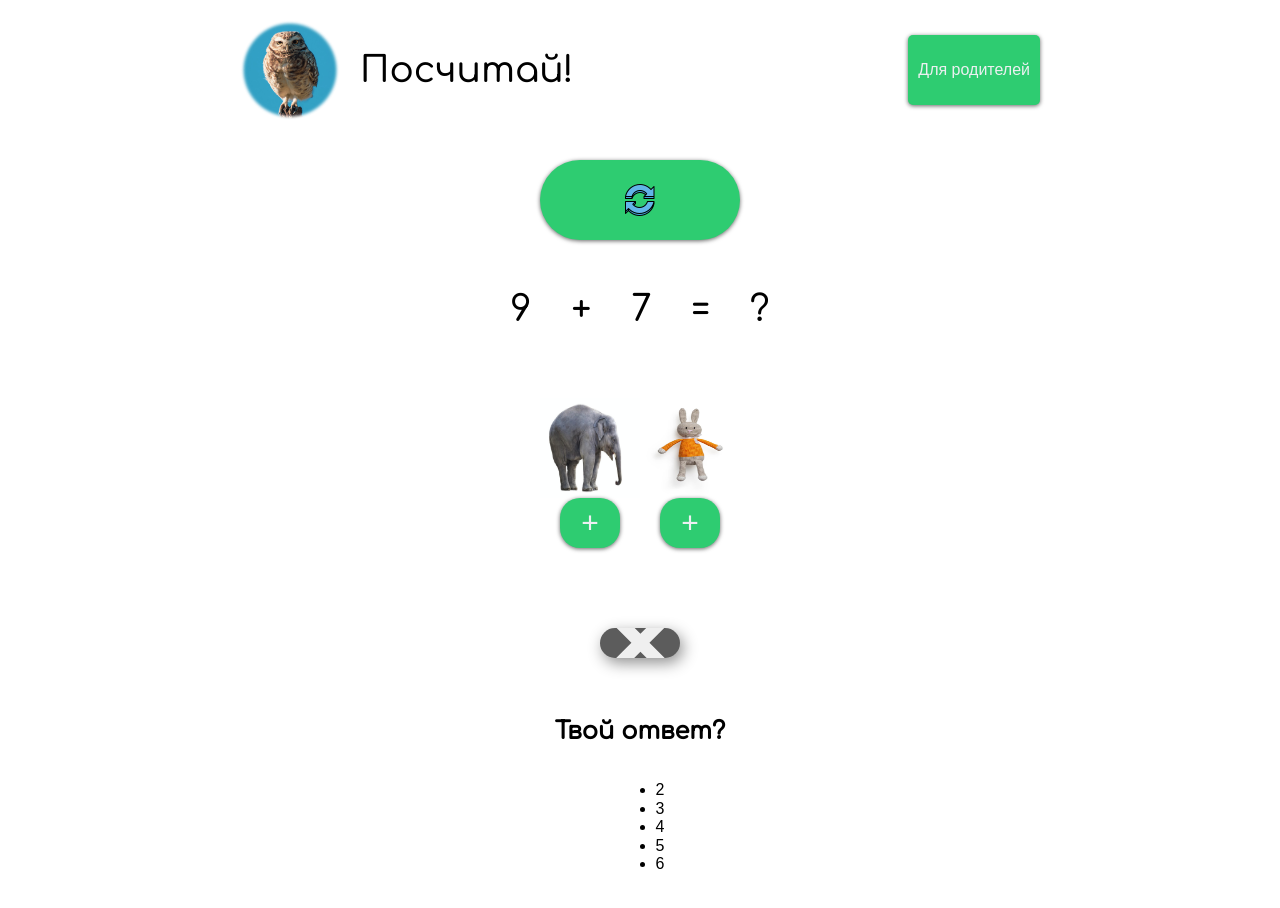
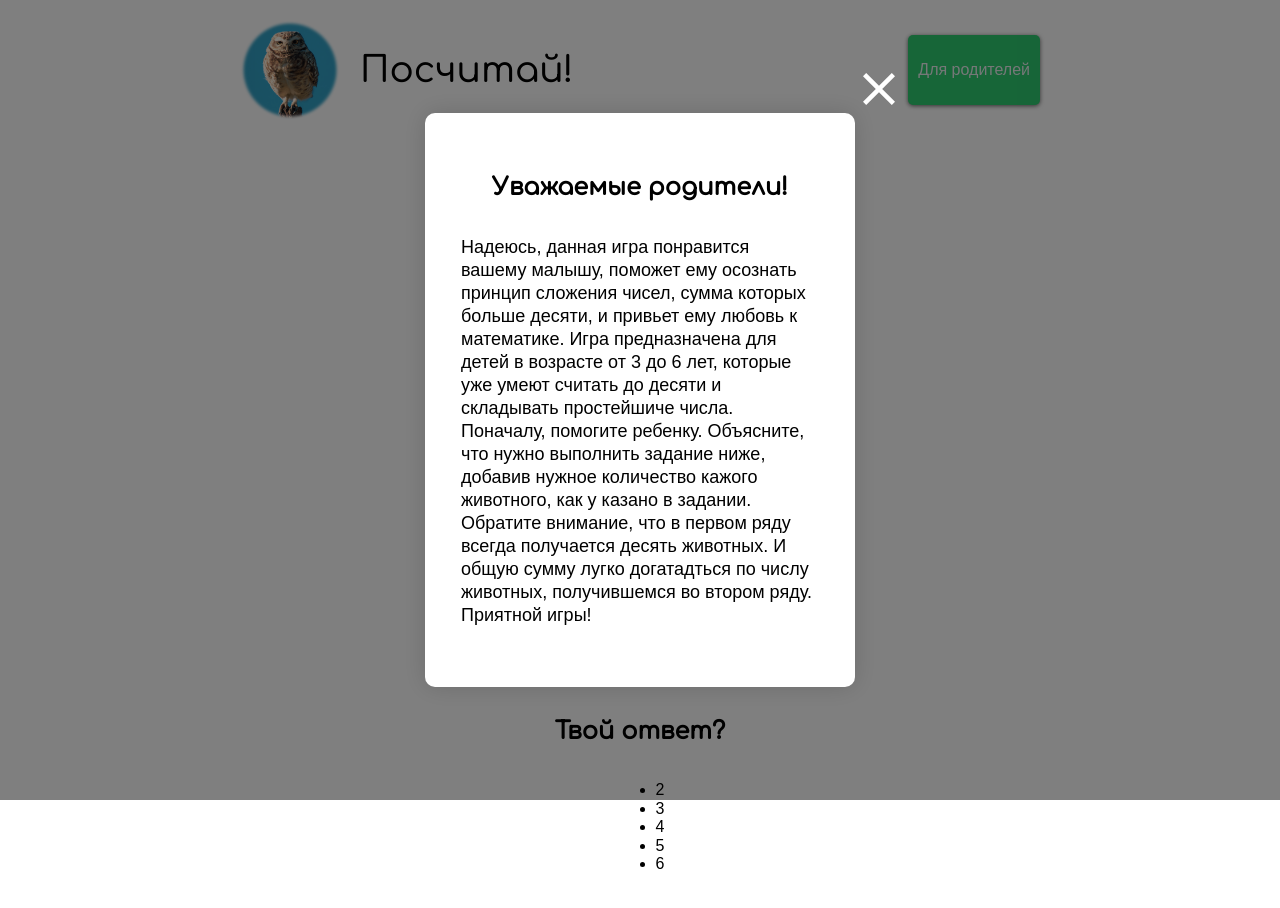
Before and after one commit to wolfox18/babymath, a React (Create React App) app: page / in a window 1280 px wide. Both pictures are taken after a click on the button "Для родителей". Built offline with nearby package versions, Linux system fonts and the light colour scheme; a web font is replaced by a local one.

Commit message:
added popup

```diff
--- a/src/App.css
+++ b/src/App.css
@@ -20,3 +20,11 @@
   align-items: center;
   padding: 20px 30px;
 }
+.transparent-button {
+  transition: opacity 0.3s ease 0s;
+  cursor: pointer;
+}
+
+.transparent-button:hover {
+  opacity: 0.6;
+}
--- a/src/App.js
+++ b/src/App.js
@@ -1,30 +1,53 @@
-import './App.css';
-import { Header } from './components/Header/Header';
-import { Task } from './components/Task/Task';
-import { Field } from './components/Field/Field';
-import { Answer } from './components/Answer/Answer';
-import React from 'react';
+import "./App.css";
+import { Header } from "./components/Header/Header";
+import { Task } from "./components/Task/Task";
+import { Field } from "./components/Field/Field";
+import { Answer } from "./components/Answer/Answer";
+import React from "react";
+import { Popup } from "./components/Popup/Popup";
 
 function App() {
   const [digits, setDigits] = React.useState([0, 0]);
+  const [isInfoPopupOpened, setIsInfoPopupOpened] = React.useState(false);
 
   React.useEffect(() => {
     refreshTask();
-  }, [])
+  }, []);
 
   const refreshTask = () => {
     const a = Math.floor(Math.random() * 4 + 6);
     const b = Math.floor(Math.random() * 7 + 3);
     setDigits([a, b]);
-  }
+  };
+
+  const closeInfoPopup = () => {
+    setIsInfoPopupOpened(false);
+  };
+  const onInfoPopupOpenClick = () => {
+    setIsInfoPopupOpened(true);
+  };
 
   return (
     <div className="page">
-      <Header />
+      <Header onParentsButtonClick={onInfoPopupOpenClick} />
       <main>
-        <Task digits={digits} onRefreshCick={refreshTask}/>
+        <Task digits={digits} onRefreshCick={refreshTask} />
         <Field />
         <Answer />
+        <Popup
+          isOpen={isInfoPopupOpened}
+          onClose={closeInfoPopup}
+          title="Уважаемые родители!"
+          text="Надеюсь, данная игра понравится вашему малышу,
+          поможет ему осознать принцип сложения чисел, сумма которых больше
+          десяти, и привьет ему любовь к математике. Игра предназначена для детей в возрасте от 3 до 6 лет, которые
+          уже умеют считать до десяти и складывать простейшиче числа. Поначалу,
+          помогите ребенку. Объясните, что нужно выполнить задание ниже, добавив
+          нужное количество кажого животного, как у казано в задании. Обратите
+          внимание, что в первом ряду всегда получается десять животных. И общую
+          сумму лугко догатадться по числу животных, получившемся во втором
+          ряду. Приятной игры!"
+        />
       </main>
     </div>
   );
--- a/src/components/Header/Header.js
+++ b/src/components/Header/Header.js
@@ -2,7 +2,7 @@ import React from "react";
 import logo from "../../images/owl-logo-min.png";
 import "./Header.css";
 
-export const Header = () => {
+export const Header = ({onParentsButtonClick}) => {
   return (
     <header className="header">
       <div className="header__container">
@@ -10,7 +10,7 @@ export const Header = () => {
           <img src={logo} alt="Логотип" className="header__logo" />
           <h1 className="header__title">Посчитай!</h1>
         </a>
-        <button className="header__button">Для родителей</button>
+        <button onClick={onParentsButtonClick} className="header__button">Для родителей</button>
       </div>
     </header>
   );
--- /dev/null
+++ b/src/components/Popup/Popup.css
@@ -0,0 +1,63 @@
+.popup {
+  position: fixed;
+  height: 100vh;
+  width: 100vw;
+  z-index: 1;
+  justify-content: center;
+  align-items: center;
+  background: rgba(0, 0, 0, 0.5);
+  display: flex;
+  visibility: hidden;
+  opacity: 0;
+  transition: visibility 0.2s, opacity 0.2s linear;
+  top: 0;
+  left: 0;
+}
+
+.popup_opened {
+  visibility: visible;
+  opacity: 1;
+}
+
+.popup__container {
+  position: relative;
+  z-index: 2;
+  box-sizing: border-box;
+  width: 430px;
+  border-radius: 10px;
+  padding: 60px 36px;
+  background-color: #fff;
+  box-shadow: 0px 0px 25px rgba(0, 0, 0, 0.15);
+  display: flex;
+  flex-direction: column;
+  align-items: center;
+}
+
+.popup__close-btn {
+  position: absolute;
+  top: -40px;
+  right: -40px;
+  width: 32px;
+  height: 32px;
+  background-image: url("../../images/close-icon.svg");
+  background-size: cover;
+  background-color: transparent;
+  border: none;
+}
+
+.popup__title {
+  font-weight: 800;
+  font-size: 24px;
+  line-height: 29px;
+  color: #000000;
+  margin: 0;
+  padding-bottom: 34px;
+}
+
+.popup__text {
+  font-weight: 400;
+  font-size: 18px;
+  line-height: 23px;
+  color: #000000;
+  margin: 0;
+}
--- /dev/null
+++ b/src/components/Popup/Popup.js
@@ -0,0 +1,20 @@
+import React from "react";
+import "./Popup.css";
+
+export const Popup = ({ isOpen, onClose, title, text }) => {
+
+  return (
+    <div className={`popup ${isOpen ? "popup_opened" : ""}`}>
+      <div className="popup__container">
+        <button
+          onClick={onClose}
+          aria-label="Закрыть"
+          type="button"
+          className="popup__close-btn transparent-button"
+        ></button>
+        <h2 className="popup__title">{title}</h2>
+        <p className="popup__text">{text}</p>
+      </div>
+    </div>
+  );
+}
```
Also changed, not shown: src/images/close-icon.svg (added).
